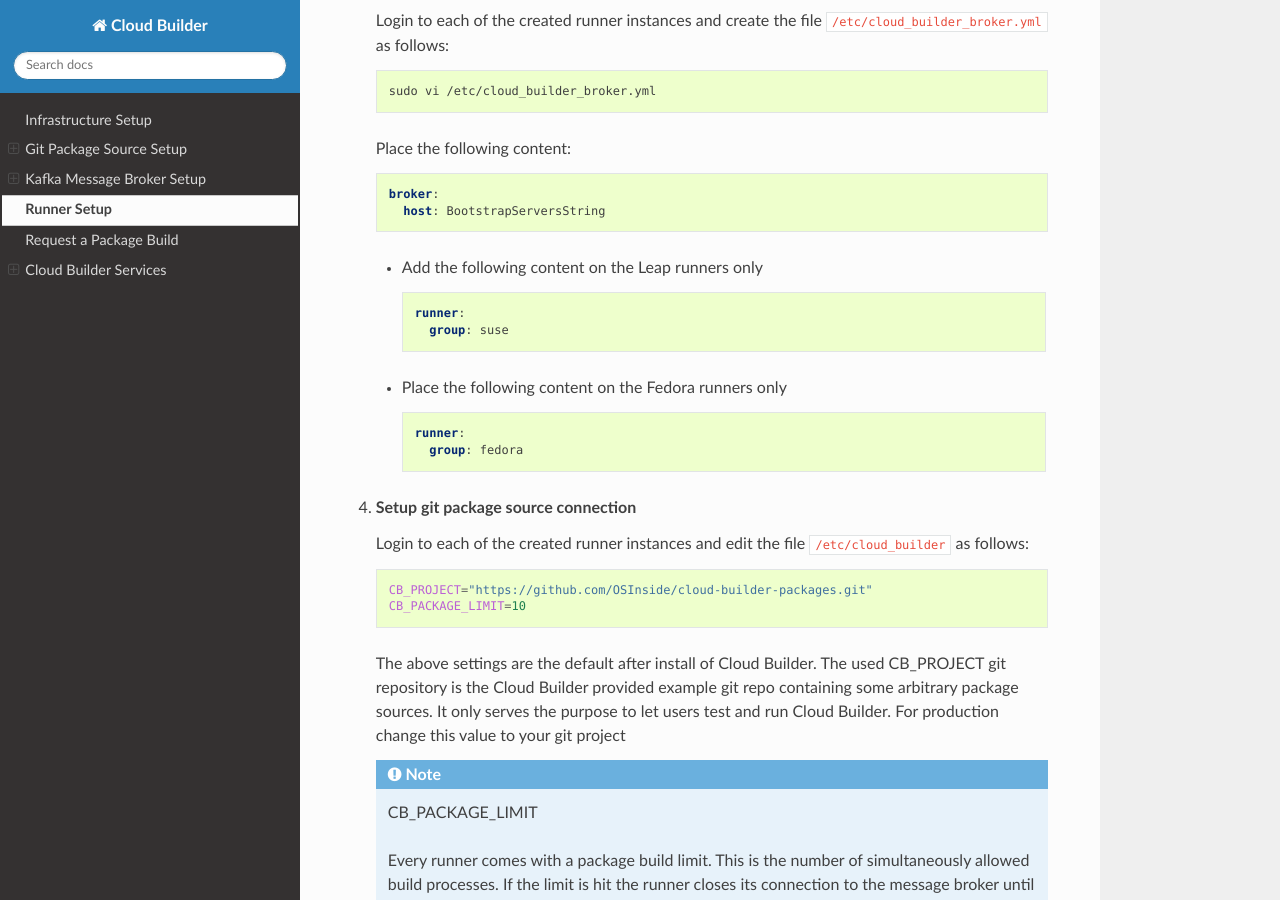
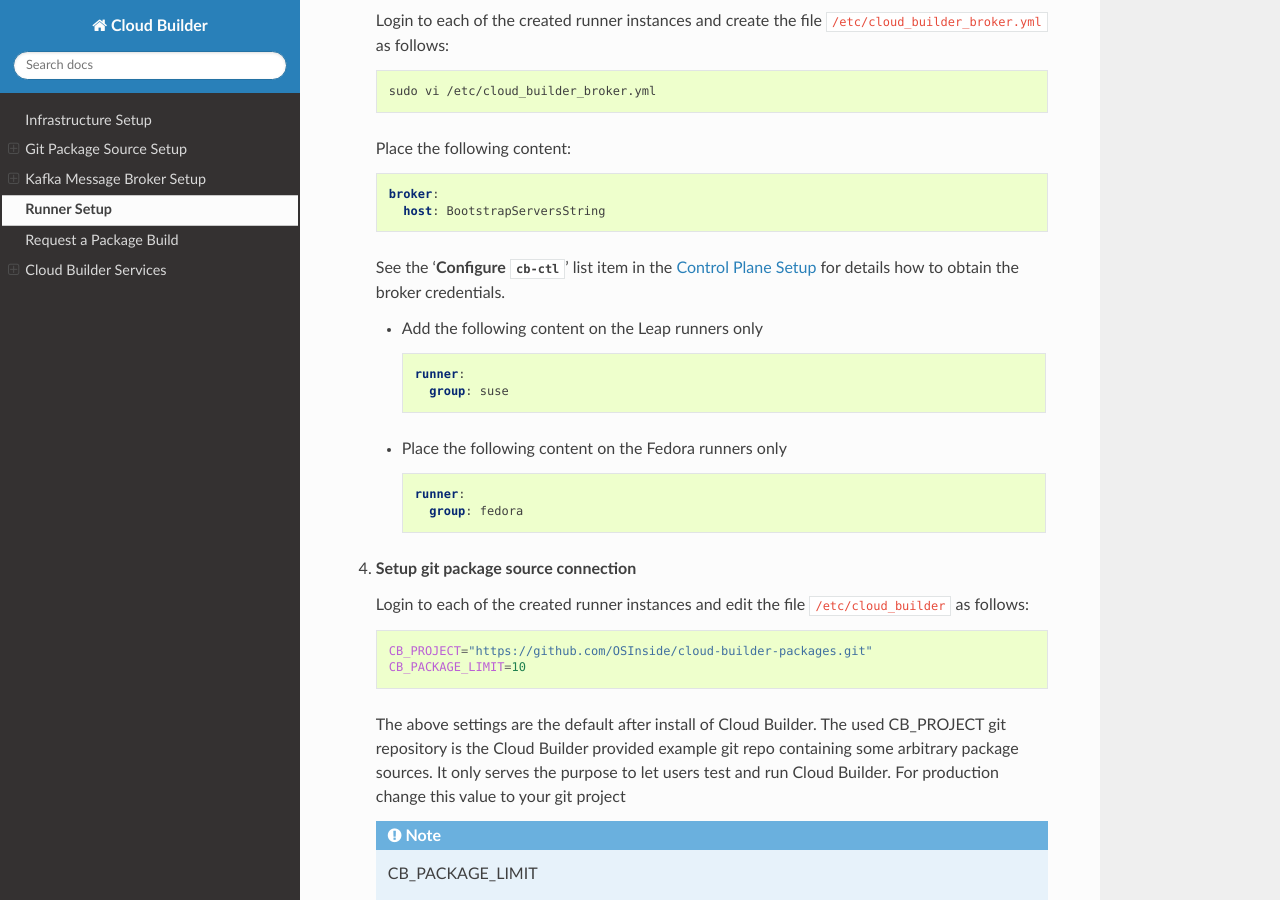
Before and after one commit to OSInside/cloud-builder, a Sphinx documentation site: the page built from doc/source/runner_setup.rst, in a window 1280 px wide and 900 px high, scrolled down 1387 px. Built offline with Sphinx 7.4.7 and the Read the Docs theme 2.0.0, drawn with Linux system fonts in a browser that asks for light colours.

Commit message:
Update documentation
Added chapter reference to avoid duplication of the same
information

```diff
--- a/doc/source/kafka_broker_setup.rst
+++ b/doc/source/kafka_broker_setup.rst
@@ -103,6 +103,8 @@
       $ wget https://archive.apache.org/dist/kafka/2.2.1/kafka_2.12-2.2.1.tgz
       $ tar -xzf kafka_2.12-2.2.1.tgz
 
+.. _control-plane-setup:
+
 Control Plane Setup
 -------------------
 
--- a/doc/source/runner_setup.rst
+++ b/doc/source/runner_setup.rst
@@ -92,6 +92,9 @@
       broker:
         host: BootstrapServersString
 
+   See the '**Configure** `cb-ctl`' list item in the :ref:`control-plane-setup`
+   for details how to obtain the broker credentials.
+
    * Add the following content on the Leap runners only
 
      .. code:: yaml
```
